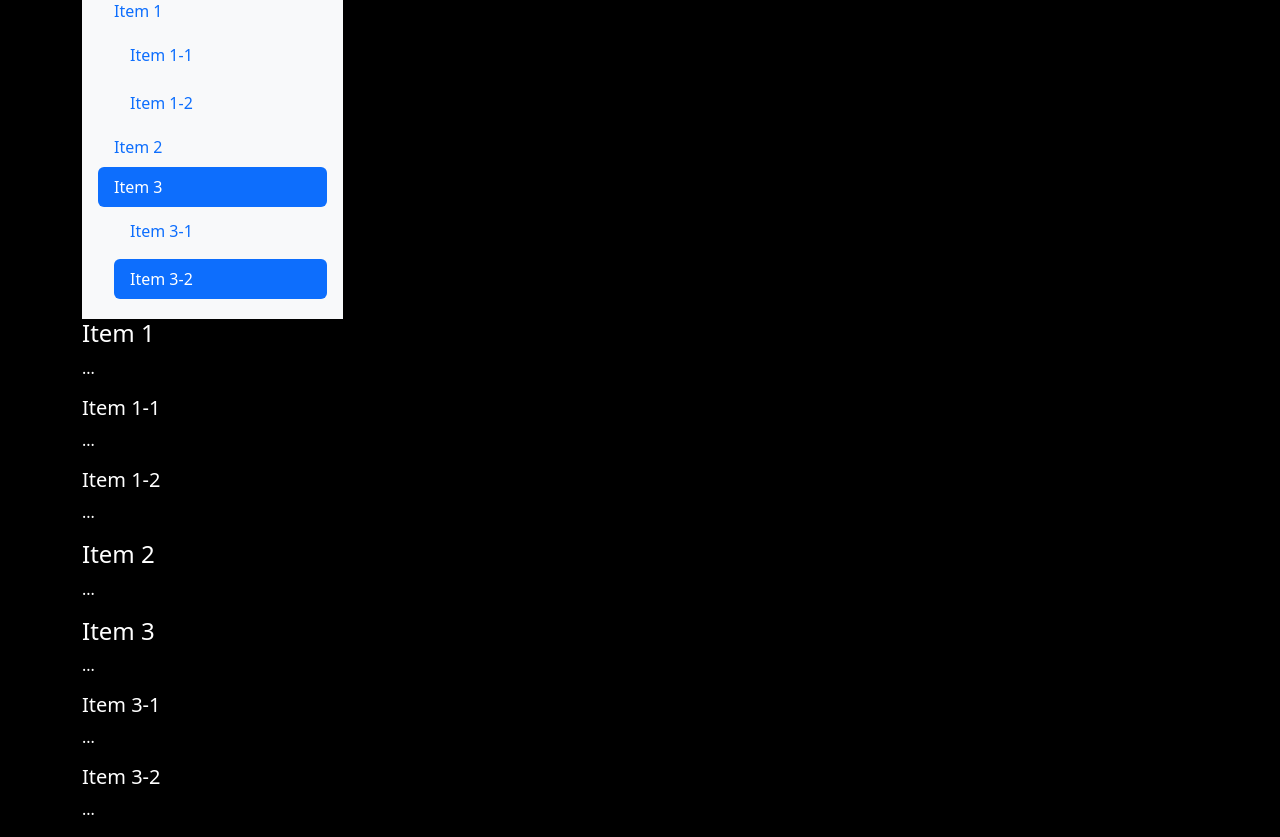
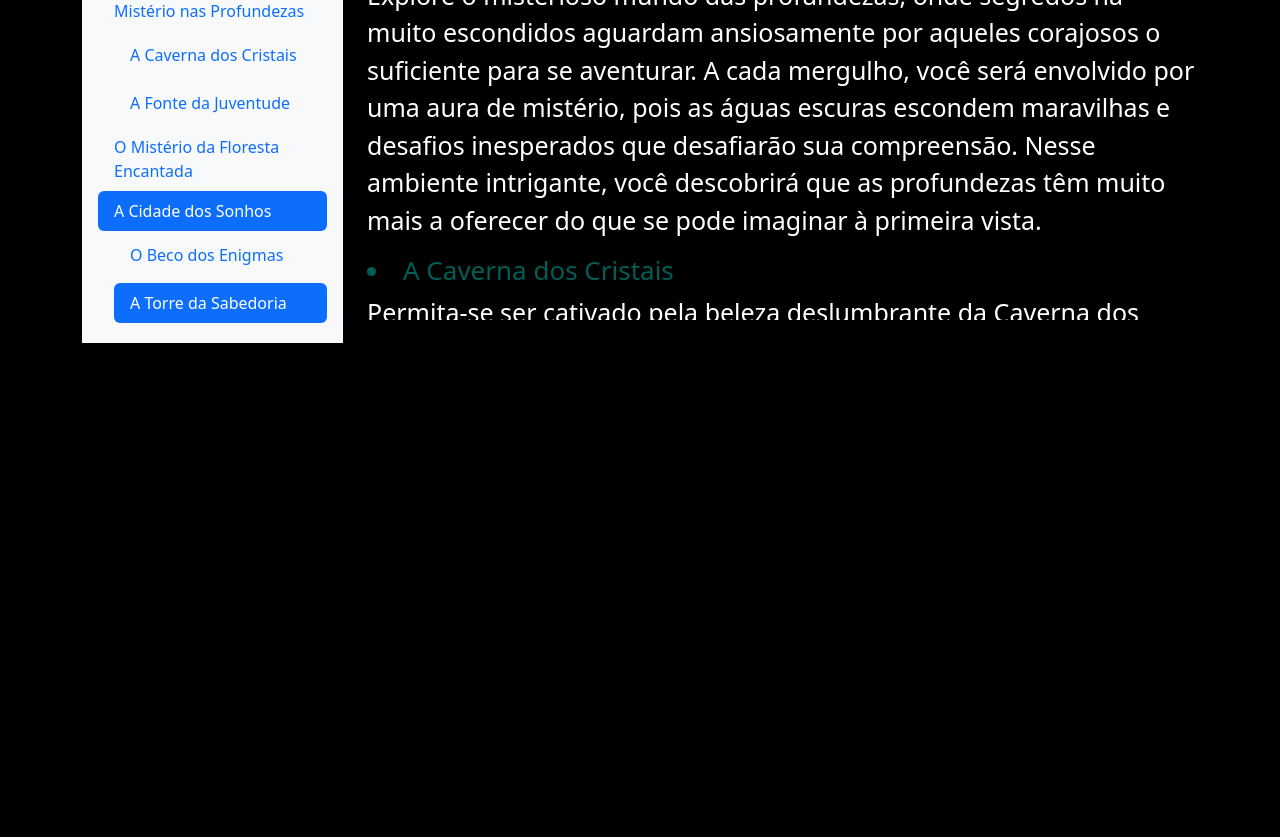
Before and after one commit to michellycruz/Bootstrap, a website: page 17_scrollspy/index.html in a window 1280 px wide. Shown: the part 113-950 px from the top of the page. After the commit the page ends 800 px from the top, so only its background shows below. Drawn offline with nearby package versions, Linux system fonts and the light colour scheme.

Commit message:
conteúdo e textos

```diff
--- a/17_scrollspy/index.html
+++ b/17_scrollspy/index.html
@@ -12,37 +12,43 @@
         <div class="row pt-5">
             <div class="col-3">
                 <nav id="navbar-example3" class="navbar navbar-light bg-light flex-column align-items-stretch p-3">
-                    <a class="navbar-brand" href="#">Navbar</a>
+                    <a class="navbar-brand" href="#">Maravilhas Ocultas</a>
                     <nav class="nav nav-pills flex-column">
-                        <a class="nav-link" href="#item-1">Item 1</a>
+                        <a class="nav-link" href="#item-1">Mistério nas Profundezas</a>
                         <nav class="nav nav-pills flex-column">
-                            <a class="nav-link ms-3 my-1" href="#item-1-1">Item 1-1</a>
-                            <a class="nav-link ms-3 my-1" href="#item-1-2">Item 1-2</a>
+                            <a class="nav-link ms-3 my-1" href="#item-1-1">A Caverna dos Cristais</a>
+                            <a class="nav-link ms-3 my-1" href="#item-1-2">A Fonte da Juventude</a>
                         </nav>
-                        <a class="nav-link" href="#item-2">Item 2</a>
-                        <a class="nav-link" href="#item-3">Item 3</a>
+                        <a class="nav-link" href="#item-2">O Mistério da Floresta Encantada</a>
+                        <a class="nav-link" href="#item-3">A Cidade dos Sonhos</a>
                         <nav class="nav nav-pills flex-column">
-                            <a class="nav-link ms-3 my-1" href="#item-3-1">Item 3-1</a>
-                            <a class="nav-link ms-3 my-1" href="#item-3-2">Item 3-2</a>
+                            <a class="nav-link ms-3 my-1" href="#item-3-1">O Beco dos Enigmas</a>
+                            <a class="nav-link ms-3 my-1" href="#item-3-2">A Torre da Sabedoria</a>
                         </nav>
                     </nav>
                 </nav>
             </div>
-            <div data-bs-spy="scroll" data-bs-target="#navbar-example3" data-bs-offset="0" tabindex="0">
-                <h4 id="item-1">Item 1</h4>
-                <p>...</p>
-                <h5 id="item-1-1">Item 1-1</h5>
-                <p>...</p>
-                <h5 id="item-1-2">Item 1-2</h5>
-                <p>...</p>
-                <h4 id="item-2">Item 2</h4>
-                <p>...</p>
-                <h4 id="item-3">Item 3</h4>
-                <p>...</p>
-                <h5 id="item-3-1">Item 3-1</h5>
-                <p>...</p>
-                <h5 id="item-3-2">Item 3-2</h5>
-                <p>...</p>
+            <div data-bs-spy="scroll" data-bs-target="#navbar-example3" data-bs-offset="0" tabindex="0" class="col scrollSpy">
+                <h4 id="item-1">Mistério nas Profundezas</h4>
+                <p>Explore o misterioso mundo das profundezas, onde segredos há muito escondidos aguardam ansiosamente por aqueles corajosos o suficiente para se aventurar. A cada mergulho, você será envolvido por uma aura de mistério, pois as águas escuras escondem maravilhas e desafios inesperados que desafiarão sua compreensão. Nesse ambiente intrigante, você descobrirá que as profundezas têm muito mais a oferecer do que se pode imaginar à primeira vista.</p>
+
+                <h5 id="item-1-1"><li>A Caverna dos Cristais</li></h5>
+                <p>Permita-se ser cativado pela beleza deslumbrante da Caverna dos Cristais, um refúgio subterrâneo adornado com formações brilhantes. Aqui, milhares de anos de história geológica se encontram em perfeita harmonia, revelando segredos milenares e lendas esquecidas. Enquanto caminha por este mundo subterrâneo, você se sentirá como se tivesse entrado em um reino mágico, onde a natureza mostra sua arte mais espetacular.</p>
+
+                <h5 id="item-1-2"><li>A Fonte da Juventude</li></h5>
+                <p>Prepare-se para embarcar em uma jornada em busca da misteriosa Fonte da Juventude, um lugar que tem sido alvo de lendas e mitos ao longo dos séculos. Acredita-se que esta fonte detenha o segredo da eterna juventude, mas a pergunta persiste: será essa fonte uma realidade ou uma ficção habilmente elaborada? À medida que você se aventura nesta busca, a resposta pode revelar-se mais intrigante do que você jamais imaginou.</p>
+
+                <h4 id="item-2">O Mistério da Floresta Encantada</h4>
+                <p>Adentre a mágica Floresta Encantada, um lugar onde a natureza assume uma vida própria e segredos antigos estão entrelaçados nas sombras das árvores majestosas. Nesta jornada, você será cativado pelo sussurro das folhas e pelas presenças misteriosas que habitam este reino. Prepare-se para descobrir que, nesta floresta, a magia e a realidade se misturam, criando um mundo repleto de maravilhas e mistérios.</p>
+
+                <h4 id="item-3">A Cidade dos Sonhos</h4>
+                <p>Explore a espetacular Cidade dos Sonhos, um lugar onde a realidade e a imaginação se entrelaçam em um emaranhado de possibilidades infinitas. Nas ruas sinuosas desta cidade única, você encontrará surpresas a cada esquina. Seja você um explorador ou um sonhador, esta cidade o convida a mergulhar em suas histórias e a escrever a sua própria narrativa em meio ao cenário deslumbrante que ela oferece.</p>
+
+                <h5 id="item-3-1"><li>O Beco dos Enigmas</li></h5>
+                <p>Aventure-se pelo enigmático Beco dos Enigmas, um labirinto de pistas e quebra-cabeças meticulosamente escondidos que desafiarão a sua mente. À medida que você avança por entre as sombras deste lugar intrigante, cada esquina revela um novo desafio a ser superado. O Beco dos Enigmas é um convite para testar sua inteligência e dedução, enquanto você se esforça para decifrar os segredos ocultos que ele guarda.</p>
+
+                <h5 id="item-3-2"><li>A Torre da Sabedoria</li></h5>
+                 <p>Suba com reverência à majestosa Torre da Sabedoria, onde os sábios guardiões esperam ansiosamente para compartilhar conhecimentos ancestrais e os segredos mais profundos do universo. Esta torre imponente é um farol de aprendizado, onde a busca por sabedoria e compreensão é interminável. À medida que você ascende pelas suas escadas, prepare-se para uma jornada intelectual que o levará a novas alturas de entendimento e descoberta.</p>
             </div>
         </div>
     </div>
--- a/17_scrollspy/style.css
+++ b/17_scrollspy/style.css
@@ -5,3 +5,21 @@ body{
     background-color: black;
     color: white;
 }
+
+.scrollSpy{
+    height: 385px;
+    overflow: auto;
+    position: relative;
+    font-size: 25px;
+}
+
+h4{
+    font-size: 28px;
+    color: rgb(0, 94, 86);
+    text-decoration: underline;
+}
+
+h5{
+    font-size: 26px;
+    color: rgb(0, 94, 86);
+}
```
